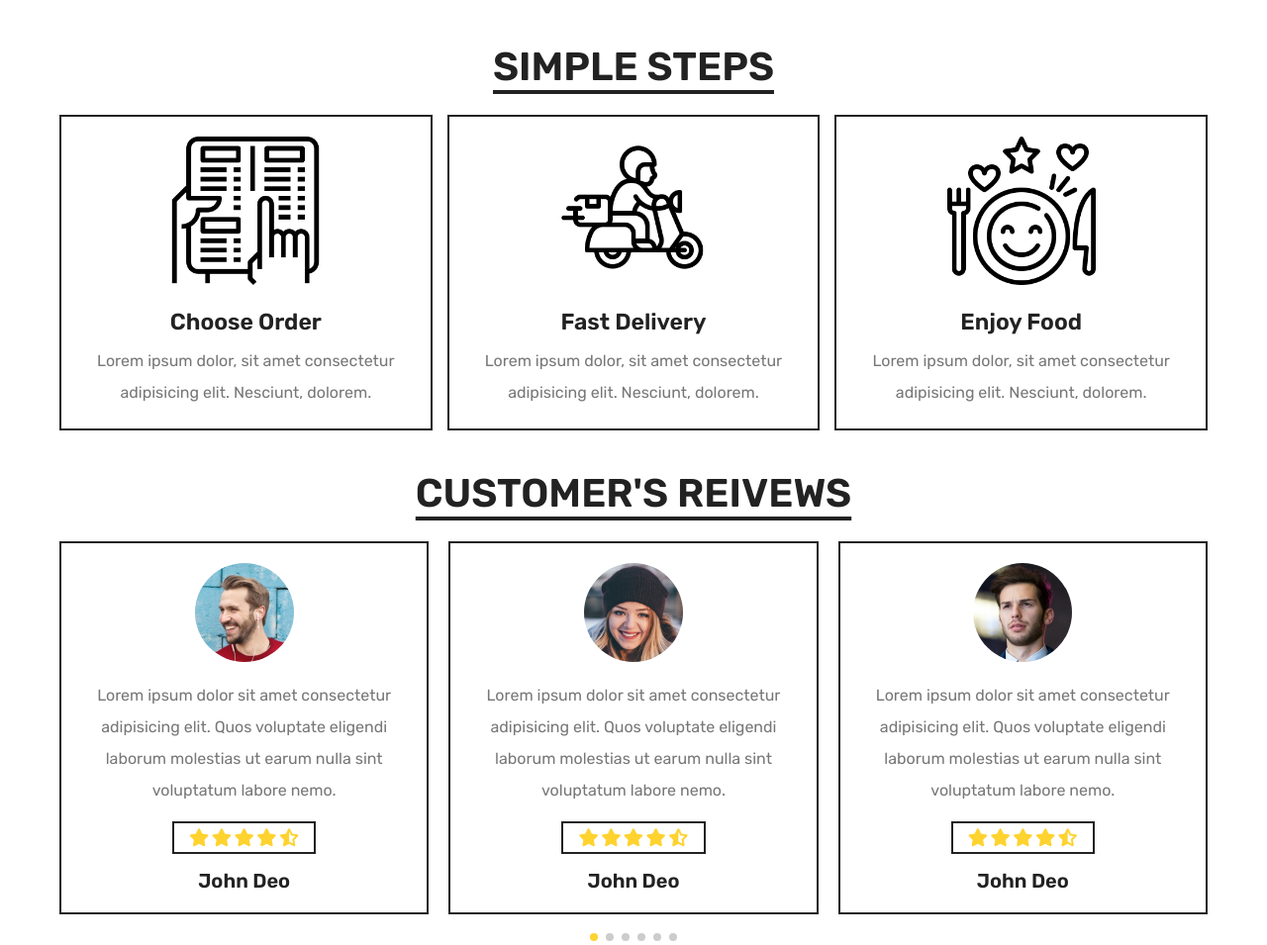
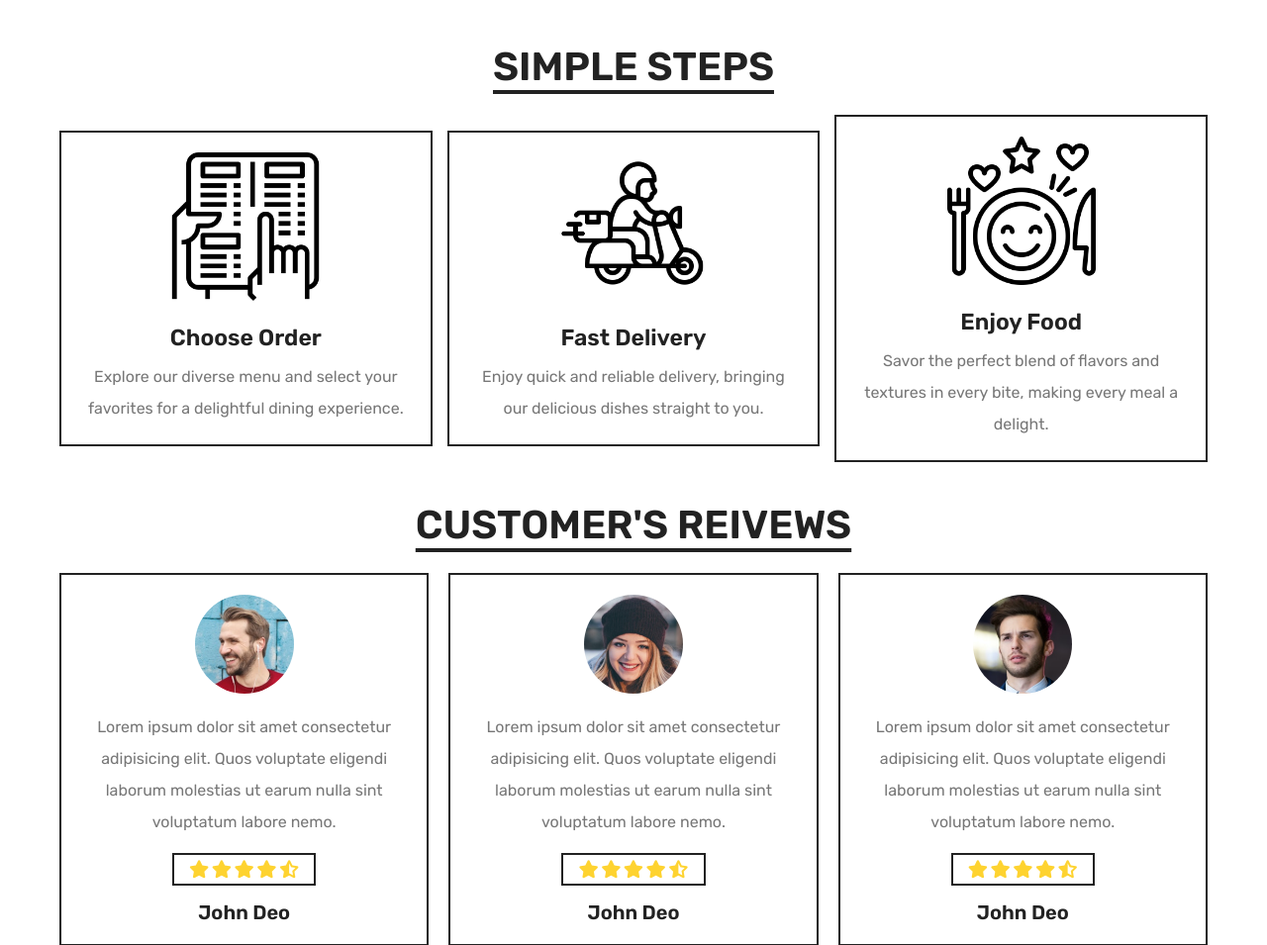
Before and after one commit to AKASHTHAPPA123/Easy-Bites, a PHP site: page /about.php in a window 1280 px wide. Shown: the part 863-1818 px from the top of the page at 99% size. Run offline with PHP 8.4, Linux system fonts and the light colour scheme; data that the repository does not hold is empty; some libraries are stand-ins or nearby versions.

Commit message:
edited about page

```diff
--- a/about.php
+++ b/about.php
@@ -74,19 +74,19 @@ At Easy Bites, savor the finest in culinary craftsmanship with our fresh, locall
       <div class="box">
          <img src="images/step-1.png" alt="">
          <h3>choose order</h3>
-         <p>Lorem ipsum dolor, sit amet consectetur adipisicing elit. Nesciunt, dolorem.</p>
+         <p>Explore our diverse menu and select your favorites for a delightful dining experience.</p>
       </div>
 
       <div class="box">
          <img src="images/step-2.png" alt="">
          <h3>fast delivery</h3>
-         <p>Lorem ipsum dolor, sit amet consectetur adipisicing elit. Nesciunt, dolorem.</p>
+         <p>Enjoy quick and reliable delivery, bringing our delicious dishes straight to you.</p>
       </div>
 
       <div class="box">
          <img src="images/step-3.png" alt="">
          <h3>enjoy food</h3>
-         <p>Lorem ipsum dolor, sit amet consectetur adipisicing elit. Nesciunt, dolorem.</p>
+         <p>Savor the perfect blend of flavors and textures in every bite, making every meal a delight.</p>
       </div>
 
    </div>
```
